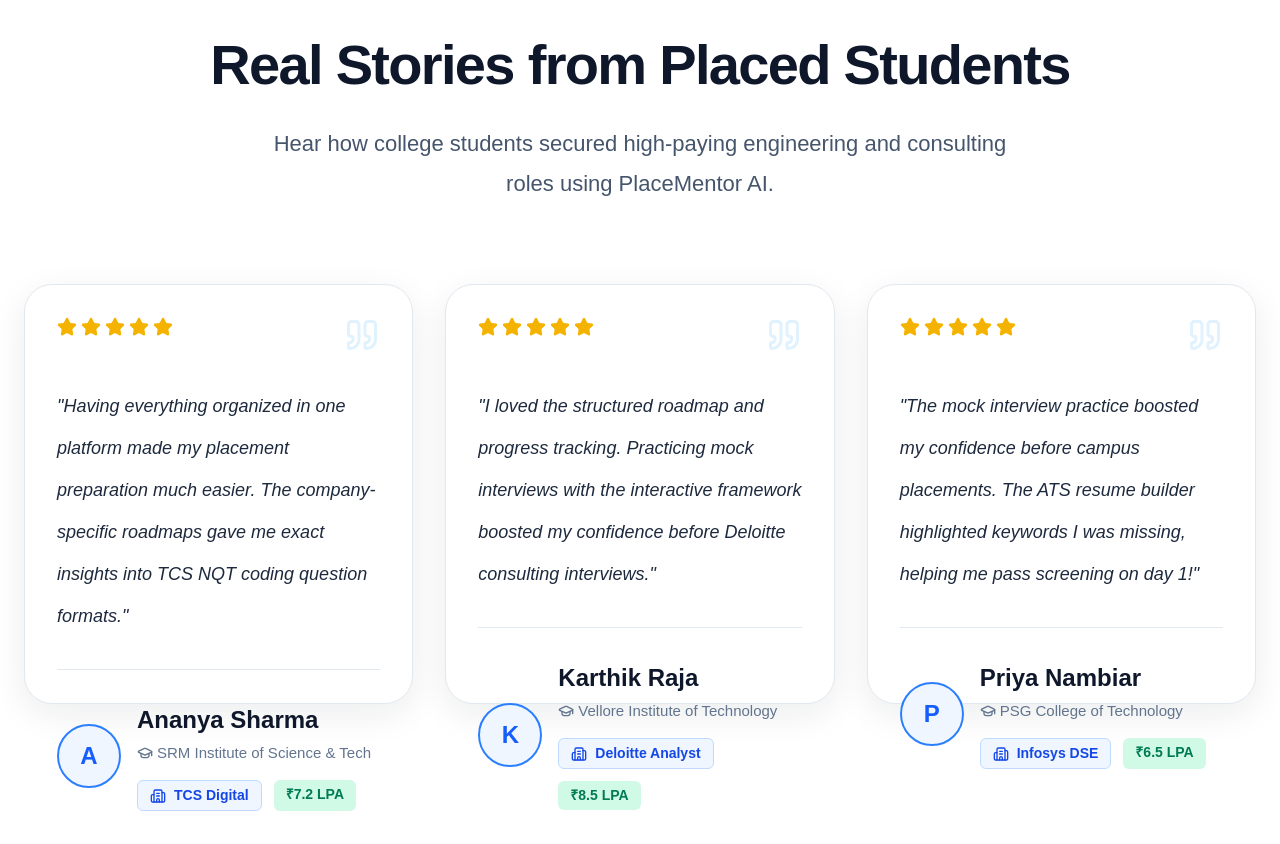
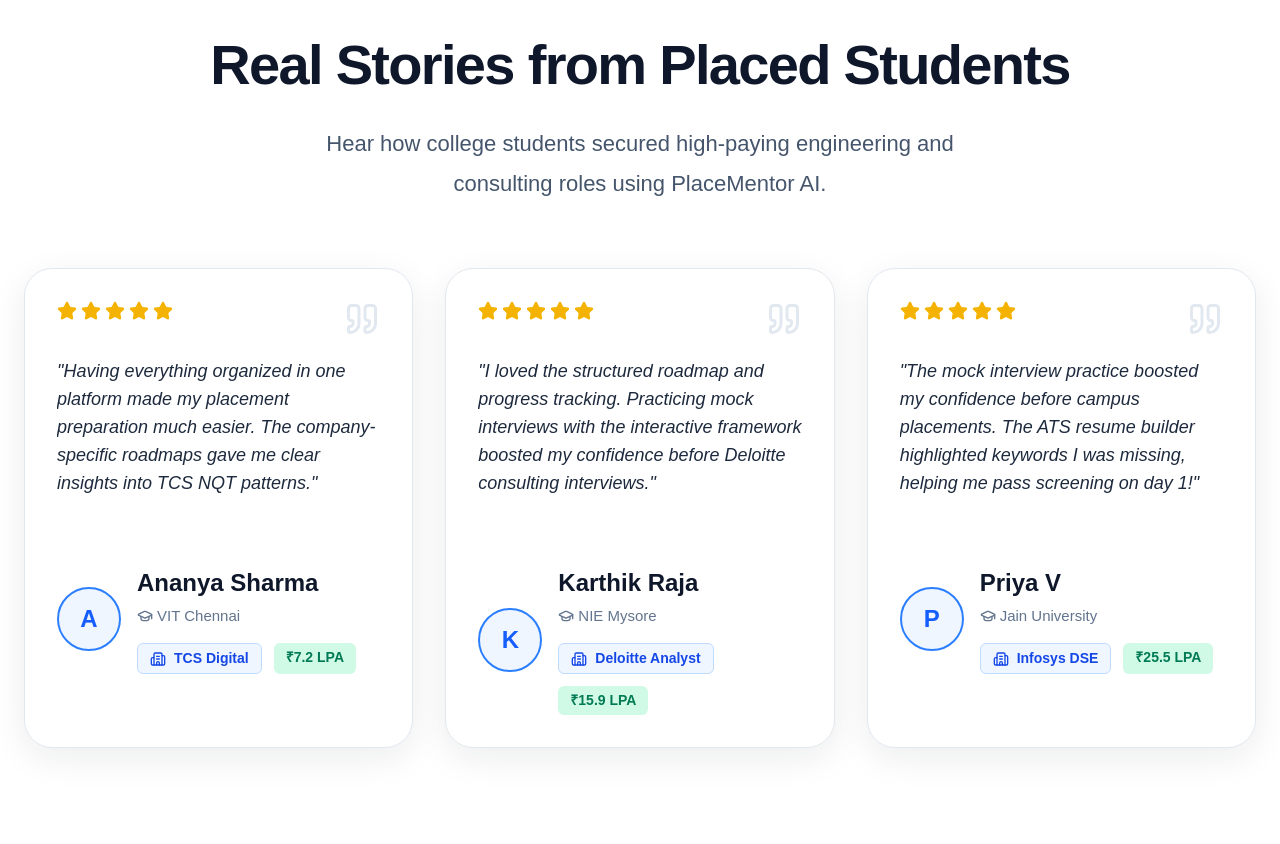
Before and after one commit to sheshatvamsreenesh/PlaceMentor-AI, a Next.js app in the folder frontend/: page / in a window 1280 px wide. Shown: the part 3120-3964 px from the top of the page. Before the commit the page ends 3931 px from the top, so only its background shows below. Built offline with nearby package versions, Linux system fonts and the light colour scheme.

Commit message:
Alligned cards of student success stories section

```diff
--- a/frontend/components/home/StudentSuccessStories.tsx
+++ b/frontend/components/home/StudentSuccessStories.tsx
@@ -10,25 +10,25 @@ import {
 const testimonials = [
   {
     name: "Ananya Sharma",
-    college: "SRM Institute of Science & Tech",
+    college: "VIT Chennai",
     company: "TCS Digital",
     package: "₹7.2 LPA",
     review:
-      '"Having everything organized in one platform made my placement preparation much easier. The company-specific roadmaps gave me exact insights into TCS NQT coding question formats."',
+      '"Having everything organized in one platform made my placement preparation much easier. The company-specific roadmaps gave me clear insights into TCS NQT patterns."',
   },
   {
     name: "Karthik Raja",
-    college: "Vellore Institute of Technology",
+    college: "NIE Mysore",
     company: "Deloitte Analyst",
-    package: "₹8.5 LPA",
+    package: "₹15.9 LPA",
     review:
       '"I loved the structured roadmap and progress tracking. Practicing mock interviews with the interactive framework boosted my confidence before Deloitte consulting interviews."',
   },
   {
-    name: "Priya Nambiar",
-    college: "PSG College of Technology",
+    name: "Priya V",
+    college: "Jain University",
     company: "Infosys DSE",
-    package: "₹6.5 LPA",
+    package: "₹25.5 LPA",
     review:
       '"The mock interview practice boosted my confidence before campus placements. The ATS resume builder highlighted keywords I was missing, helping me pass screening on day 1!"',
   },
@@ -51,17 +51,17 @@ export default function StudentSuccessStories() {
         </h2>
 
         {/* Subtitle */}
-        <p className="mx-auto mt-6 max-w-3xl text-center text-[22px] leading-[40px] text-slate-600">
+        <p className="mx-auto mt-6 max-w-2xl text-center text-[22px] leading-[40px] text-slate-600">
           Hear how college students secured high-paying engineering and
           consulting roles using PlaceMentor AI.
         </p>
 
         {/* Cards */}
-        <div className="mt-20 grid gap-8 md:grid-cols-2 xl:grid-cols-3">
+        <div className="mt-16 grid gap-8 md:grid-cols-2 xl:grid-cols-3">
           {testimonials.map((item) => (
             <div
               key={item.name}
-              className="flex h-[420px] flex-col rounded-[28px] border border-slate-200 bg-white p-8 shadow-[0_10px_35px_rgba(15,23,42,0.08)] transition-all duration-300 hover:-translate-y-1 hover:shadow-[0_18px_45px_rgba(15,23,42,0.12)]"
+              className="flex min-h-[400px] flex-col rounded-[28px] border border-slate-200 bg-white p-8 shadow-[0_10px_35px_rgba(15,23,42,0.08)] transition-all duration-300 hover:-translate-y-2 hover:shadow-[0_18px_45px_rgba(15,23,42,0.12)]"
             >
               {/* Top */}
               <div className="flex items-start justify-between">
@@ -74,19 +74,21 @@ export default function StudentSuccessStories() {
                   ))}
                 </div>
 
-                <Quote className="h-9 w-9 text-sky-100" />
+                <Quote className="h-9 w-9 text-slate-200" />
               </div>
 
               {/* Review */}
-              <p className="mt-8 flex-1 text-[18px] italic leading-[42px] text-slate-800">
-                {item.review}
-              </p>
+              <div className="mt-5 h-[200px]">
+               <p className="flex-1 line-clamp-5 text-[18px] italic leading-[28px] text-slate-800">
+                  {item.review}
+                </p>
+              </div>
 
               {/* Divider */}
-              <div className="my-8 border-t border-slate-200" />
+
 
               {/* Profile */}
-              <div className="flex items-center gap-4">
+              <div className="flex items-center gap-4 pt-2">
                 <div className="flex h-16 w-16 items-center justify-center rounded-full border-2 border-blue-500 bg-blue-50 text-2xl font-bold text-blue-600">
                   {item.name.charAt(0)}
                 </div>
```
